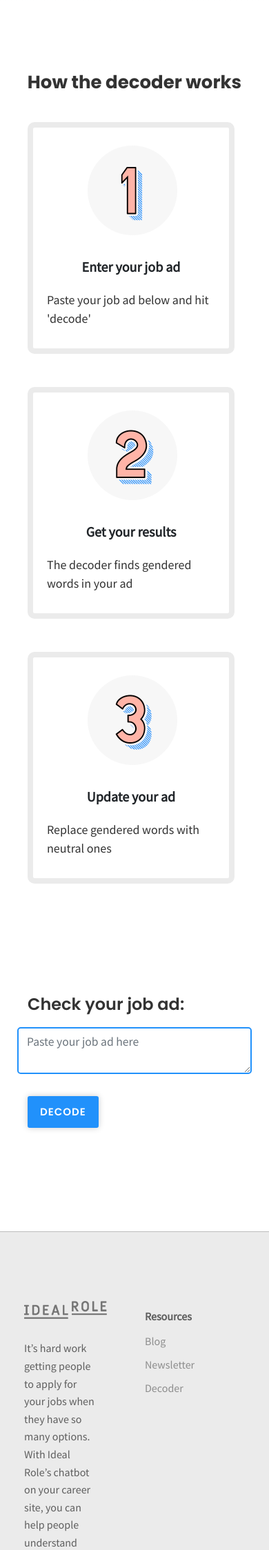
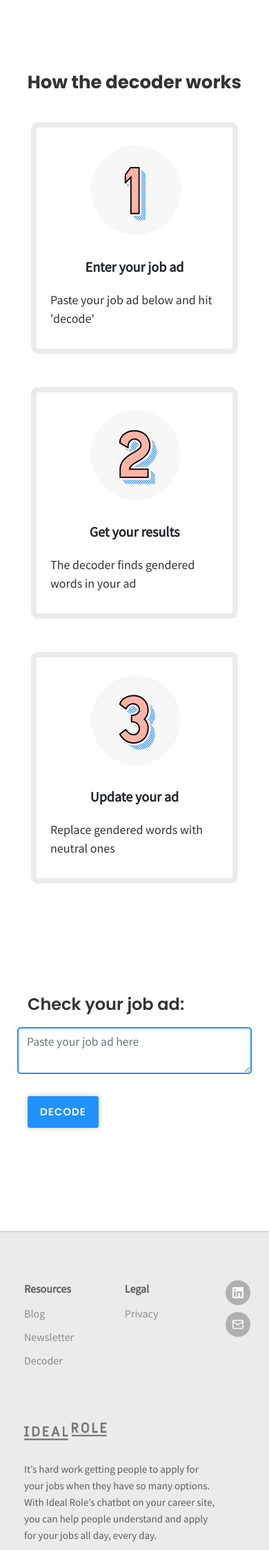
Before and after one commit to rob-mccormick/decoder, a Django app: page / in a window 390 px wide. Shown: the part 1414-3661 px from the top of the page at 69% size. Run offline with Django 3.2, Linux system fonts and the light colour scheme; some libraries are stand-ins or nearby versions.

Commit message:
Completed responsive design - only main image outstanding

```diff
--- a/decoder/templates/base.html
+++ b/decoder/templates/base.html
@@ -70,16 +70,7 @@
       <div class="container-fluid">
         <div class="container">
           <div class="row">
-            <div class="col-6 col-md-7">
-              <a href="https://www.idealrole.com"><div><img class="footer-logo" src="{% static 'jobs/images/IR-logotype-footer.png' %}" alt="Ideal Role logo"></div></a>
-              <div class="footer-one-liner">
-                <p>It’s hard work getting people to apply for your jobs when they have so many options. With Ideal Role’s chatbot on your career site, you can help people understand and apply for your jobs all day, every day.</p>
-              </div>
-              <div class="footer-copyright">
-                <p>&copy; Ideal Role Limited {% now "Y" %}</p>
-              </div>
-            </div>
-            <div class="col-6 col-md-2 footer-links">
+            <div class="col-5 col-md-2 order-md-3 footer-links">
               <p class="footer-links-header">Resources</p>
               <ul class="list-unstyled footer-list mb-2">
                 <li>
@@ -93,7 +84,7 @@
                 </li>
               </ul>
             </div>
-            <div class="col-0 col-md-2 footer-links">
+            <div class="col-5 col-md-2 order-md-5 footer-links">
               <p class="footer-links-header">Legal</p>
               <ul class="list-unstyled footer-list mb-2">
                 <li>
@@ -101,9 +92,19 @@
                 </li>
               </ul>
             </div>
-            <div class="col-12 col-md-1 footer-media">
+            <div class="col-2 col-md-1 order-md-7 footer-media">
               <a href="https://www.linkedin.com/company/idealrole/"><div class="footer-icons"><img src="{% static 'jobs/images/linkedin-icon.png' %}" alt="LinkedIn"></div></a>
               <a href="mailto:care@idealrole.com"><div class="footer-icons mail"><img src="{% static 'jobs/images/email-icon.png' %}" alt="Email"></div></a>
+            </div>
+
+            <div class="col-12 col-md-7 order-md-1 footer-brand">
+              <a href="https://www.idealrole.com"><div><img class="footer-logo" src="{% static 'jobs/images/IR-logotype-footer.png' %}" alt="Ideal Role logo"></div></a>
+              <div class="footer-one-liner">
+                <p>It’s hard work getting people to apply for your jobs when they have so many options. With Ideal Role’s chatbot on your career site, you can help people understand and apply for your jobs all day, every day.</p>
+              </div>
+              <div class="footer-copyright">
+                <p>&copy; Ideal Role Limited {% now "Y" %}</p>
+              </div>
             </div>
           </div>
         </div>
--- a/jobs/static/jobs/style.css
+++ b/jobs/static/jobs/style.css
@@ -187,7 +186,7 @@ p {
   margin-bottom: 30px;
 }
 
-.card {
+.plan-card {
   border-radius: 10px;
   border: solid 8px #ebebeb;
   max-width: 300px;
@@ -336,8 +332,9 @@ textarea {
 
 /* Gendered Words Table */
 
-.card-body {
+.result-card-body {
   font-family: 'Source Sans Pro', Helvetica, Arial, sans-serif;
+  padding: 20px;
 }
 
 .h2-gendered-words {
@@ -405,11 +417,15 @@ textarea {
 .bg-footer {
   background-color: #ebebeb;
   border-top: 1px solid rgba(0,0,0,0.2);
-  padding: 100px 0 140px 0;
+  padding: 60px 0 100px 0;
+}
+
+.footer-brand {
+  margin-top: 60px;
 }
 
 .footer-logo {
-  width: 150px;
+  width: 120px;
   margin-bottom: 20px;
   opacity: 0.5;
   transition: opacity 0.3s ease-in-out;
@@ -425,7 +441,7 @@ textarea {
 }
 
 .footer-one-liner p {
-  font-size: 16px;
+  font-size: 15px;
   line-height: 1.6em;
   color: rgba(0,0,0,0.6);
 }
@@ -510,51 +526,24 @@ textarea {
     padding-top: 20px;
     padding-bottom: 10px;
   }
-  .footer-logo {
-    width: 120px;
-  }
-  .footer-icons {
-      padding-right: 34px;
-  }
   .navbar-brand img {
     width: 100px;
   }
 }
 
-
 /* All other elements */
-/*
-@media (min-width: 360px) {
-  .result-buttons {
-    flex-direction: row;
-  }
-  .second-button {
-    margin-left: 20px;
-    margin-top: 0;
-  }
-  .table {
-    font-size: 15px;
-  }
-} */
-
 
 @media (min-width: 576px) {
   .hero-image {
     margin-top: 30px;
     max-width: none;
   }
-  .hero {
-    /* background: white url("images/angled-background.png") no-repeat left bottom;
-    background-size: contain; */
-    /* padding-bottom: 100px; */
-    /* margin-bottom: 80px; */
-  }
-  .table {
-    font-size: 16px;
-  }
-  .ml-form {
-    margin-top: 110px;
-  }
+  /* .hero {
+    background: white url("images/angled-background.png") no-repeat left bottom;
+    background-size: contain;
+    padding-bottom: 100px;
+    margin-bottom: 80px;
+  } */
   h1 {
     font-size: 32px;
   }
--- a/jobs/templates/jobs/result.html
+++ b/jobs/templates/jobs/result.html
@@ -93,7 +93,7 @@
       <div class="col-12 col-md-10 col-lg-8 mt-2 mb-5">
 
         <div class="collapse mt-5" id="GenderedWords">
-          <div class="card card-body">
+          <div class="card result-card-body">
             <h2 class="h2-gendered-words">Full list of gendered words</h2>
             <p class="gendered-text mb-2">Below is a list of the gendered words and phrases used by the decoder.</p>
             <p class="gendered-text mb-2">You’ll notice that some of the words are incomplete.  This is because the decoder will search for all words that start with those letters.</p>
@@ -571,8 +571,8 @@
             </table>
 
             <br/>
-            <p class="mt-3 mb-4">Please <a href="mailto:care@idealrole.com">contact us</a> if you have any questions or suggestions.</p>
-            <p><a class="plus-button" data-toggle="collapse" href="#GenderedWords" role="button" aria-expaneded="false" aria-controls="collapseExample">Close</a></p>
+            <p class="mt-3 mb-4 gendered-text">Please <a href="mailto:care@idealrole.com">contact us</a> if you have any questions or suggestions.</p>
+            <p><a class="plus-button gendered-text" data-toggle="collapse" href="#GenderedWords" role="button" aria-expaneded="false" aria-controls="collapseExample">Close</a></p>
           </div>
         </div>
       </div>
--- a/jobs/templates/jobs/submit.html
+++ b/jobs/templates/jobs/submit.html
@@ -51,10 +51,10 @@
       <div class="row justify-content-center">
         <h2 class="plan-h2 text-center">How the decoder works</h2>
       </div>
-      <div class="row">
+      <div class="row d-flex justify-content-center">
         <div class="card-deck">
           <div class="col-md-4 card-column">
-            <div class="card mb-5">
+            <div class="card plan-card mb-5">
               <img src="{% static 'jobs/images/step-one-circle.png' %}" class="card-img-top" alt="Step 1">
               <div class="card-body">
                 <h4 class="card-title">Enter your job ad</h4>
@@ -63,7 +63,7 @@
             </div>
           </div>
           <div class="col-md-4 card-column">
-            <div class="card mb-5">
+            <div class="card plan-card mb-5">
               <img src="{% static 'jobs/images/step-two-circle.png' %}" class="card-img-top" alt="Step 2">
               <div class="card-body">
                 <h4 class="card-title">Get your results</h4>
@@ -72,7 +72,7 @@
             </div>
           </div>
           <div class="col-md-4 card-column">
-            <div class="card mb-5">
+            <div class="card plan-card mb-5">
               <img src="{% static 'jobs/images/step-three-circle.png' %}" class="card-img-top" alt="Step 3">
               <div class="card-body">
                 <h4 class="card-title">Update your ad</h4>
```
Also changed, not shown: other parts of jobs/static/jobs/style.css (+39 -7 lines).
